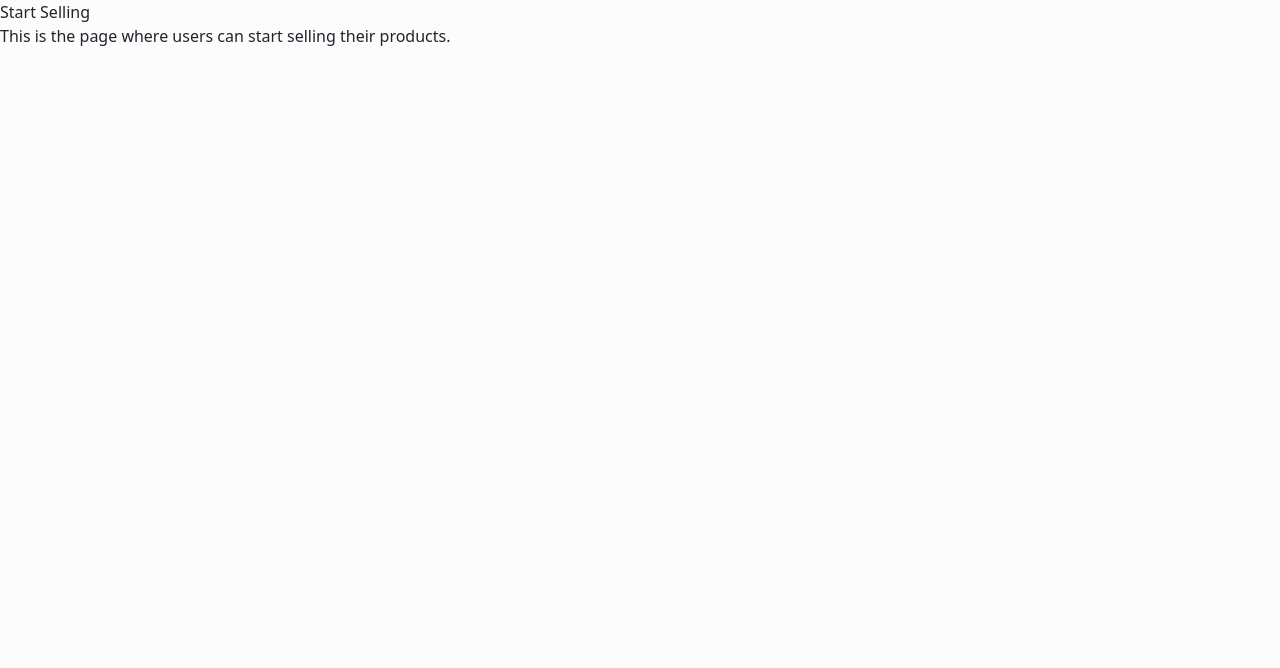
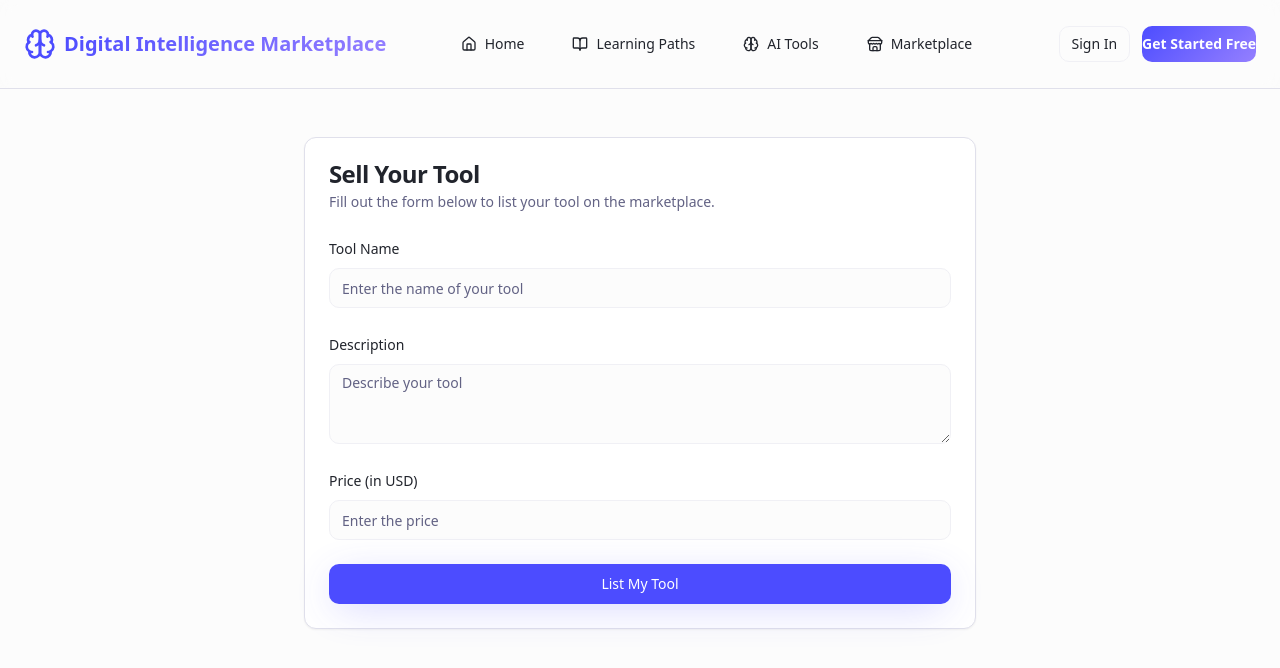
Before and after one commit to Digital77777/learn-build-ai-campus, a React (Vite) app: page /start-selling in a window 1280 px wide. Shown: the top 668 px of the page. Built offline with nearby package versions, Linux system fonts and the light colour scheme.

Commit message:
Add form to Start Selling page

```diff
--- a/src/pages/StartSellingPage.tsx
+++ b/src/pages/StartSellingPage.tsx
@@ -1,10 +1,42 @@
 import React from 'react';
+import { Button } from "@/components/ui/button";
+import { Card, CardContent, CardDescription, CardHeader, CardTitle } from "@/components/ui/card";
+import { Input } from "@/components/ui/input";
+import { Label } from "@/components/ui/label";
+import { Textarea } from "@/components/ui/textarea";
+import Navigation from '@/components/Navigation';
 
 const StartSellingPage = () => {
   return (
-    <div>
-      <h1>Start Selling</h1>
-      <p>This is the page where users can start selling their products.</p>
+    <div className="min-h-screen bg-background">
+      <Navigation />
+      <div className="container mx-auto px-6 py-12">
+        <Card className="max-w-2xl mx-auto">
+          <CardHeader>
+            <CardTitle>Sell Your Tool</CardTitle>
+            <CardDescription>Fill out the form below to list your tool on the marketplace.</CardDescription>
+          </CardHeader>
+          <CardContent>
+            <form className="space-y-6">
+              <div className="space-y-2">
+                <Label htmlFor="name">Tool Name</Label>
+                <Input id="name" placeholder="Enter the name of your tool" />
+              </div>
+              <div className="space-y-2">
+                <Label htmlFor="description">Description</Label>
+                <Textarea id="description" placeholder="Describe your tool" />
+              </div>
+              <div className="space-y-2">
+                <Label htmlFor="price">Price (in USD)</Label>
+                <Input id="price" type="number" placeholder="Enter the price" />
+              </div>
+              <Button type="submit" className="w-full">
+                List My Tool
+              </Button>
+            </form>
+          </CardContent>
+        </Card>
+      </div>
     </div>
   );
 };
```
